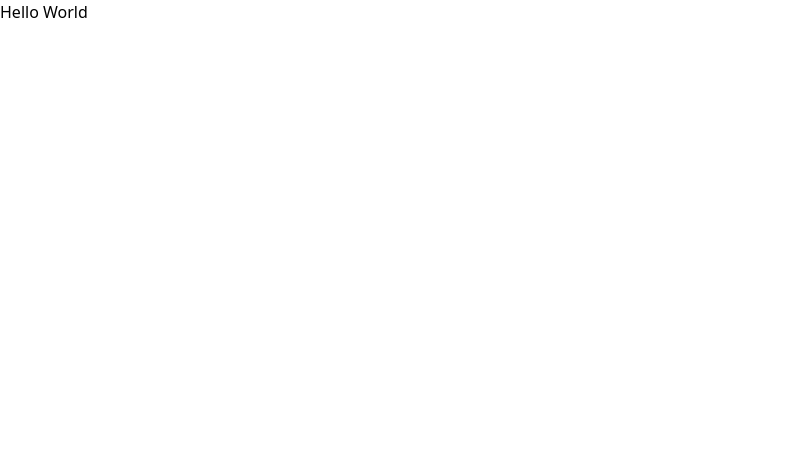
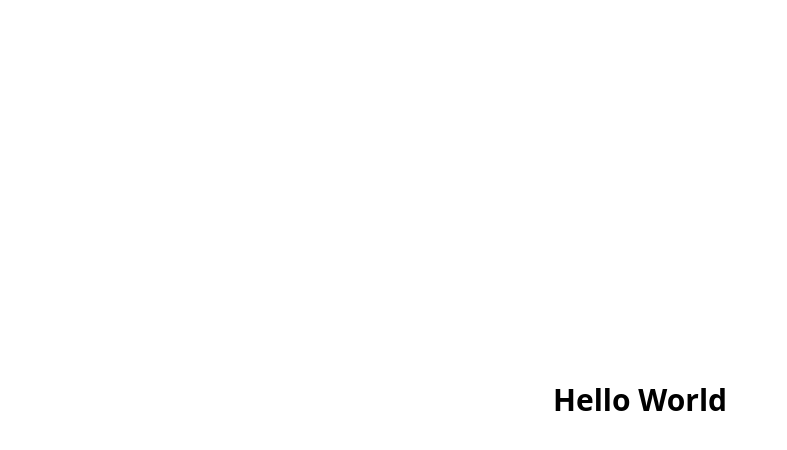
Before and after one commit to EvandriRidho/UI-React, a React (Vite) app: page / in a window 1280 px wide. Shown: the top 450 px of the page, without its empty margins (0-787 px from the left). Built offline with nearby package versions, Linux system fonts and the light colour scheme.

Commit message:
Update Hello World

```diff
--- a/src/main.jsx
+++ b/src/main.jsx
@@ -10,7 +10,11 @@ import Register from "./pages/register";
 const router = createBrowserRouter([
   {
     path: "/",
-    element: <div>Hello World</div>,
+    element: (
+      <div className="flex justify-center min-h-screen items-center">
+        <p className="text-3xl font-bold">Hello World</p>
+      </div>
+    ),
     errorElement: <Error></Error>,
   },
   {
```
